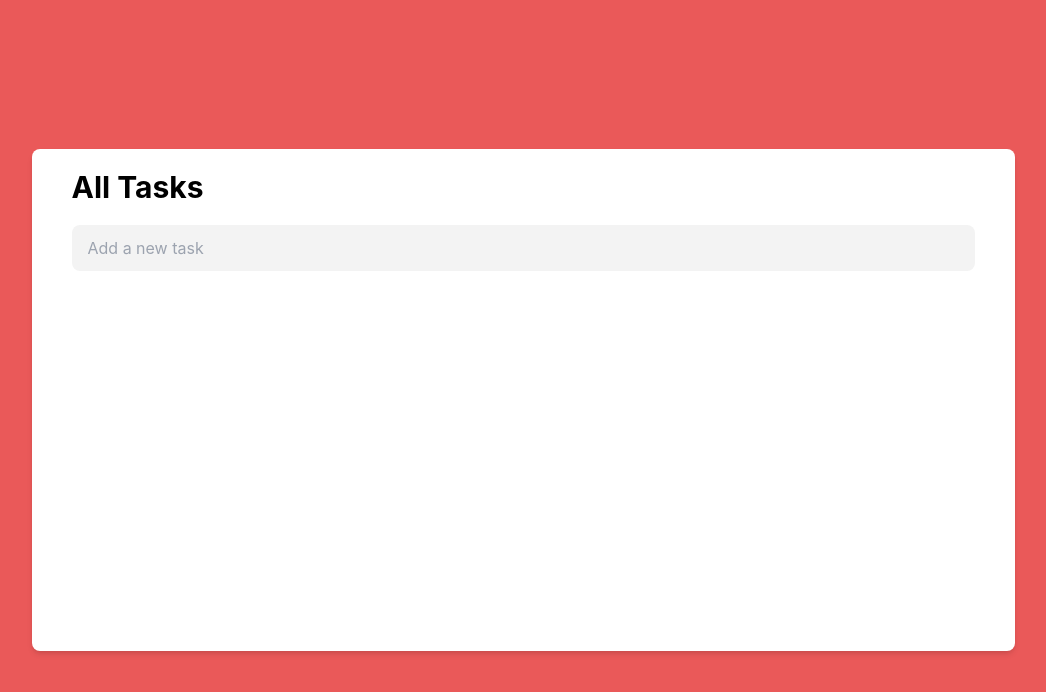
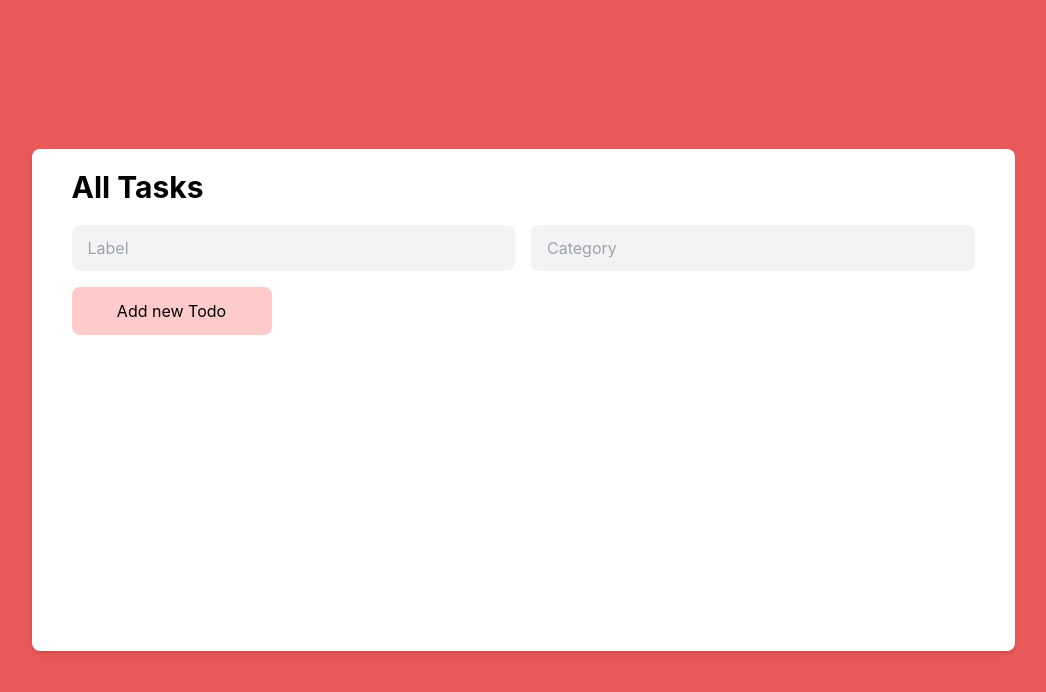
Before and after one commit to hoanganhtuanbkdn/learn-reactjs-tailwindcss, a React (Create React App) app: page / in a window 1280 px wide. Shown: the top 692 px of the page, without its empty margins (117-1163 px from the left). Built offline with nearby package versions, Linux system fonts and the light colour scheme.

Commit message:
feat: update todo

```diff
--- a/src/App.js
+++ b/src/App.js
@@ -10,24 +10,22 @@ import {
 import { FaRegEdit, FaRegTrashAlt } from 'react-icons/fa';
 
 function App() {
-	const inputRef = useRef();
+	const [label, setLabel] = useState('');
+	const [category, setCategory] = useState('');
+
 	const { todos } = useSelector((state) => state.todos);
 	const dispatch = useDispatch();
 
-	// Nhấn enter sẽ tạo 1 công việc mới
-	const onAddNewTodo = (e) => {
-		if (!e.target.value) return;
-		if (e.key === 'Enter') {
+	// Nhấn button tạo sẽ tạo 1 công việc mới
+	const onAddNewTodo = () => {
 		dispatch(
 			addTodo({
-					label: e.target.value,
+				label: label,
+				category: category,
 				id: Date.now(),
 				completed: false,
 			})
 		);
-			// Sau khi tạo thành công cần reset nội dung của input
-			inputRef.current.value = '';
-		}
 	};
 
 	const onDeleteTodo = (item) => {
@@ -48,14 +46,26 @@ function App() {
 		<div className=" bg-[#EA5959] h-screen w-screen flex items-center justify-center">
 			<div className="w-[983px] h-[502px] flex flex-col bg-white rounded-lg shadow-md py-5 px-10 overflow-hidden">
 				<h1 className="text-3xl font-bold">All Tasks</h1>
-				<div>
+				<div className="flex flex-row gap-4">
 					<input
-						className="bg-[#F3F3F3] w-full h-[46px] rounded-lg px-4 mt-5"
-						placeholder="Add a new task "
-						ref={inputRef}
-						onKeyDown={(e) => onAddNewTodo(e)}
+						className="bg-[#F3F3F3] flex flex-1 h-[46px] rounded-lg px-4 mt-5"
+						placeholder="Label "
+						value={label}
+						onChange={(e) => setLabel(e.target.value)}
+					/>
+					<input
+						className="bg-[#F3F3F3] flex flex-1 h-[46px] rounded-lg px-4 mt-5"
+						placeholder="Category "
+						value={category}
+						onChange={(e) => setCategory(e.target.value)}
 					/>
 				</div>
+				<button
+					className="p-3 mt-4 bg-red-200 rounded-lg w-[200px]"
+					onClick={onAddNewTodo}
+				>
+					Add new Todo
+				</button>
 				<div className="h-full mt-5 space-y-4 overflow-y-scroll ">
 					{todos.map((item, index) => (
 						<Item
@@ -75,6 +85,8 @@ function App() {
 
 const Item = ({ item, index, onDeleteTodo, onChangeStatus, onChangeLabel }) => {
 	const [isEditing, setIsEditing] = useState(false);
+	const [label, setLabel] = useState(item.label);
+	const [category, setCategory] = useState(item.category);
 
 	// Thay đổi trạng thái của todo ( hoàn thành và chưa hoàn thành)
 	const onToggle = () => {
@@ -82,12 +94,13 @@ const Item = ({ item, index, onDeleteTodo, onChangeStatus, onChangeLabel }) => {
 	};
 
 	// Thay đổi nội dung label sẽ thay đổi dữ liệu đang lưu ở redux
-	const onChangeTodoLabel = (event) => {
-		const newLabel = event.target.value;
+	const onChangeTodo = () => {
 		onChangeLabel({
 			id: item.id,
-			newLabel,
+			label: label,
+			category: category,
 		});
+		setIsEditing(false);
 	};
 
 	// Mở input để thay đổi label
@@ -95,12 +108,6 @@ const Item = ({ item, index, onDeleteTodo, onChangeStatus, onChangeLabel }) => {
 		setIsEditing(!isEditing);
 	};
 
-	// Nhấn enter sẽ kết thúc edit label
-	const onKeyDown = (e) => {
-		if (e.key === 'Enter') {
-			setIsEditing(false);
-		}
-	};
 	return (
 		<div className="flex flex-row items-center gap-4 h-10 hover:bg-[#F3F3F3] py1 px-3 rounded-lg">
 			<p className="text-xs">{index + 1}.</p>
@@ -112,18 +119,34 @@ const Item = ({ item, index, onDeleteTodo, onChangeStatus, onChangeLabel }) => {
 					<div className="bg-[#EA5959] rounded-md	 w-5 h-5" />
 				)}
 			</button>
-			<div className="flex-1">
+			<div className="flex flex-row flex-1 gap-10">
 				{isEditing ? (
 					<input
 						className="px-2 border border-green-800 rounded-md"
-						value={item.label}
-						onChange={onChangeTodoLabel}
-						onKeyDown={onKeyDown}
+						value={label}
+						onChange={(e) => setLabel(e.target.value)}
 					/>
 				) : (
 					<p className={item.completed && 'line-through'}>
 						{item.label}
 					</p>
+				)}
+				{isEditing ? (
+					<input
+						className="px-2 border border-green-800 rounded-md"
+						value={category}
+						onChange={(e) => setCategory(e.target.value)}
+					/>
+				) : (
+					<p className={item.completed && 'line-through'}>
+						{item.category}
+					</p>
+				)}
+
+				{isEditing && (
+					<button onClick={onChangeTodo} className="p-2 bg-green-200">
+						Save
+					</button>
 				)}
 			</div>
 			<button
--- a/src/store/todoSlice.js
+++ b/src/store/todoSlice.js
@@ -23,10 +23,12 @@ const todosSlice = createSlice({
 			);
 		},
 		changeLabel(state, action) {
-			const { id, newLabel } = action.payload;
+			const { id, label, category } = action.payload;
 
 			state.todos = [...state.todos].map((todo) =>
-				todo.id === id ? { ...todo, label: newLabel } : todo
+				todo.id === id
+					? { ...todo, label: label, category: category }
+					: todo
 			);
 		},
 	},
```
Lines whose indentation alone changed are shown as unchanged.
